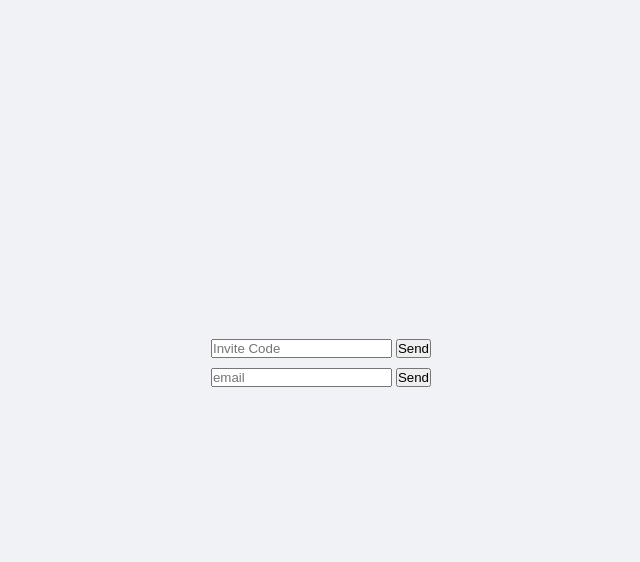
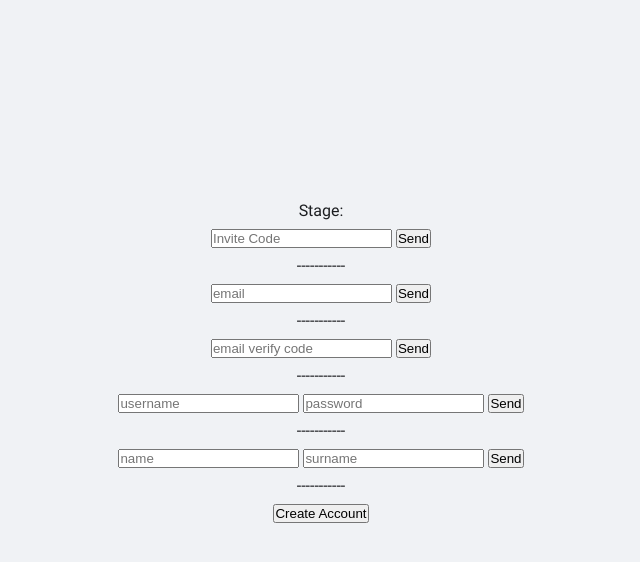
Before and after one commit to kevin5806/KS-Debt, a Node server app: page /register in a window 1280 px wide. Shown: the part 74-636 px from the top of the page, without its empty margins (319-959 px from the left). Run offline with Node 20, Linux system fonts and the light colour scheme; some libraries are stand-ins or nearby versions.

Commit message:
registration back-end finished

```diff
--- a/app.js
+++ b/app.js
@@ -7,6 +7,8 @@
 
 const dotenv = require('dotenv'); dotenv.config();
 const helmet = require('helmet');
+
+const cookieParser = require('cookie-parser');
 
 //COSTANTI APP
 
@@ -24,6 +26,9 @@
 const sessionKEY = process.env.SESSION_KEY;
 
 // ######### Impostazioni AppExpress ##############
+
+// MiddleWare gestione cookie
+app.use(cookieParser());
 
 // Impostazione Cartella di default di EJS, set del renderer
 app.set('view engine', 'ejs');
--- a/package.json
+++ b/package.json
@@ -15,6 +15,7 @@
   "dependencies": {
     "bcrypt": "^5.1.0",
     "connect-mongo": "^5.0.0",
+    "cookie-parser": "^1.4.6",
     "dotenv": "^16.0.3",
     "ejs": "^3.1.8",
     "express": "^4.18.2",
--- a/routes/edit/data.js
+++ b/routes/edit/data.js
@@ -93,8 +93,7 @@
 
                         action: 2, //add action
                         sumSaved: sum, //valore del totale al savataggio
-                        sumVariation: sum, //valore di input al savataggio
-                        date: new Date()
+                        sumVariation: sum //valore di input al savataggio
 
                     })
                 )
--- a/routes/login.js
+++ b/routes/login.js
@@ -57,10 +57,12 @@
 
         // Salvataggio dei LOG riguardo il login
         await new LOG({
+
             userID: userData._id,
+
             client: req.headers['user-agent'],
-            date: new Date(),
             ip: req.headers['x-client-ip']
+
         }).save();
 
         // Reinderizzamento all Dashboard
--- a/routes/new/data.js
+++ b/routes/new/data.js
@@ -58,8 +58,7 @@
             history: [{
 
                 action: 3,
-                sumSaved: sum,
-                date: new Date(),
+                sumSaved: sum
 
             }]
 
--- a/routes/new/invite.js
+++ b/routes/new/invite.js
@@ -28,9 +28,7 @@
         await new Invite({
 
             code: code,
-            creatorID: sessionUID,
-            valid: true,
-            date: new Date()
+            creatorID: sessionUID
 
         }).save();
 
--- a/routes/register.js
+++ b/routes/register.js
@@ -19,15 +19,9 @@
     //error = 2 > Codice di invito non presente sul database
     //error = 3 > Codice di invito già usato
     //error = 4> User gia in uso
-    res.render('register', { error: req.query.error, InviteCode: req.query.InviteCode, publicCode: req.query.publicCode });
+    res.render('register', { error: req.query.error, InviteCode: req.query.InviteCode, stage: req.query.stage });
 
 })
-
-function CODE6() {
-
-    return Math.floor(100000 + Math.random() * 900000); // Genera un numero casuale compreso tra 100000 e 999999
-
-}
 
 // lo stage precedente inizializza lo stage sucessivo in modo da evitare cambi di dati
 
@@ -37,7 +31,7 @@
         const inviteCode = req.body.inviteCode;
 
         // Verifica della validità degli input
-        if (!inviteCode || typeof inviteCode !== "string" || !uuid.validate(inviteCode)) return res.redirect('/register?error='); //set errror
+        if (!inviteCode || typeof inviteCode !== "string" || !uuid.validate(inviteCode)) return res.redirect('/register?error=1'); //set errror
 
         // Verifica che il codice esista e che non sia già stato usato
         const inviteData = await Invite.findOne({ inviteCode });
@@ -48,20 +42,23 @@
         // Se "valid" è falso restituisce un errore
         if (!inviteData.valid) return res.redirect('/register?error='); //set errror
 
-        const publicCode = uuid.v4();
-        const privateCode = uuid.v4();
+        const key = uuid.v4();
+
+        res.cookie('registerKey', key, {
+            maxAge: 1000 * 3600, // 1 ora
+            httpOnly: true
+        })
 
         await new Register({
 
+            inviteID: inviteData._id,
             stage: 1,
-            publicCode, privateCode
+            key
 
         }).save();
 
-        req.session.register = { privateCode }
-
-        // Ritorno al login
-        res.redirect(`/register?publicCode=${publicCode}`);
+         // Reindirizza passando il prossimo stage
+        res.redirect('/register?stage=1');
 
     } catch (err) {
 
@@ -74,14 +71,18 @@
     try {
 
         const email = req.body.email;
-        const publicCode = req.body.publicCode;
-
-        const privateCode = req.session.register.privateCode;
 
         // Verifica della validità degli input
-        if (!email || typeof email !== "string") return res.redirect(`/register?publicCode=${publicCode}&error=1`); //set errror
+        if (!email || typeof email !== "string") return res.redirect('/register?error=1'); //set errror
 
-        const registerData = await Register.findOne({ privateCode: privateCode, publicCode: publicCode });
+        // Verifica della presenza del user sul database
+        const userData = await User.findOne({ email });
+
+        // Se l'user esiste già restituisce un errore
+        if (userData) return res.redirect('/register?error=');
+
+        // Ricerca dati con la chiave
+        const registerData = await Register.findOne({ key: req.cookies.registerKey });
 
         // Verifica se il documento con i codici è stato trovato
         if (!registerData) return res.redirect('/register?error=2'); //set errror
@@ -89,21 +90,23 @@
         // Verifica se lo stage è quello corretto
         if (!registerData.stage === 1) return res.redirect('/register?error=3'); //set errror
 
-        const IDcode = uuid.v4();
+        // Genera codice a 6 cifre
         const code = Math.floor(100000 + Math.random() * 900000);
 
-        await new EmailVerify({
+        // Crea un nuovo documento
+        const emailVerify = new EmailVerify({
+            date: new Date(),
+            code,
+            email
+        })
 
-            date: new Date(),
-            code, IDcode, email
+        // Salvo il documento di verifica email
+        await emailVerify.save();
 
-        }).save();
+        // Dopo il salvataggio l'ID è accessibile
+        registerData.emailVerifyID = emailVerify._id;
 
-        registerData.emailVerifyIDcode = IDcode;
-
-        await registerData.save();
-
-        // Send Email
+        // Render del Email
         const url = `${req.protocol}://${req.get('host')}`
         const html = await ejs.renderFile('modules/email/emailVerify.ejs', { url, code });
 
@@ -119,10 +122,11 @@
         // Invia la mail
         await EmailTransport.sendMail(mail);
 
+        // Se tutto è corretto salvataggio dei dati email
+        await registerData.save();
 
-
-        // Ritorno al login
-        res.redirect(`/register?publicCode=${publicCode}`);
+        // Reindirizza passando il prossimo stage
+        res.redirect('/register?stage=1.5');
 
     } catch (err) {
 
@@ -130,6 +134,191 @@
 
     }
 })
+
+router.post('/email/verify', async (req, res) => {
+    try {
+
+        const code = req.body.code;
+
+        // Verifica della validità degli input
+        if (!code || typeof code !== "string") return res.redirect('/register?error='); //set errror
+
+        // Ricerca dati con la chiave
+        const registerData = await Register.findOne({ key: req.cookies.registerKey });
+
+        // Verifica se il documento con i codici è stato trovato
+        if (!registerData) return res.redirect('/register?error='); //set errror
+
+        // Verifica se lo stage è quello corretto
+        if (!registerData.stage === 1) return res.redirect('/register?error='); //set errror
+
+        // Ricerca del documento di verifica per id
+        const verifyData = await EmailVerify.findById(registerData.emailVerifyID);
+
+        // Verifica della validità del codice inserito
+        if (verifyData.code !== code) return res.redirect('/register?error='); //set errror
+
+        // Aggiunta/aggiornamento dei dati
+        registerData.email = verifyData.email;
+        registerData.stage = 2;
+
+        // Se tutto è corretto salvataggio dei dati email
+        await registerData.save();
+
+        // Elimina il codice di verifica
+        verifyData.deleteOne();
+
+        // Reindirizza passando il prossimo stage
+        res.redirect('/register?stage=2');
+
+    } catch (err) {
+
+        res.status(500).render('error', {error: err, status: 500, message: 'Server Error'});
+
+    }
+})
+
+router.post('/account', async (req, res) => {
+    try {
+
+        // Estrae i dati dalla richiesta
+        const user = req.body.user;
+        const password = req.body.password;
+
+        // Verifica della validità degli input
+        if (!user || !password
+
+            || typeof user !== "string"
+            || typeof password !== "string"
+
+        ) return res.redirect('/register?error=');
+
+        // Ricerca dati con la chiave
+        const registerData = await Register.findOne({ key: req.cookies.registerKey });
+
+        // Verifica se il documento con i codici è stato trovato
+        if (!registerData) return res.redirect('/register?error='); //set errror
+
+        // Verifica se lo stage è quello corretto
+        if (!registerData.stage === 2) return res.redirect('/register?error='); //set errror
+
+        // Verifica della presenza del user sul database
+        const userData = await User.findOne({ user });
+
+        // Se l'user esiste già restituisce un errore
+        if (userData) return res.redirect('/register?error=');
+
+        // Hashing della password
+        const hashPw = await bcrypt.hash(password, 10);
+
+        // Aggiunta nuovi dati alla registrazione
+        registerData.user = user;
+        registerData.password = hashPw;
+        registerData.stage = 3;
+
+        // Se tutto è corretto salvataggio dei dati email
+        await registerData.save();
+
+        // Reindirizza passando il prossimo stage
+        res.redirect('/register?stage=3');
+
+    } catch (err) {
+
+        res.status(500).render('error', {error: false, status: 500, message: 'Server Error'});
+
+    }
+})
+
+router.post('/person', async (req, res) => {
+    try {
+
+        // Estrae i dati dalla richiesta
+        const name = req.body.name;
+        const surname = req.body.surname;
+
+        // Verifica della validità degli input
+        if (!name || !surname
+
+            || typeof name !== "string"
+            || typeof surname !== "string"
+
+        ) return res.redirect('/register?error=');
+
+        // Ricerca dati con la chiave
+        const registerData = await Register.findOne({ key: req.cookies.registerKey });
+
+        // Verifica se il documento con i codici è stato trovato
+        if (!registerData) return res.redirect('/register?error='); //set errror
+
+        // Verifica se lo stage è quello corretto
+        if (!registerData.stage === 3) return res.redirect('/register?error='); //set errror
+
+
+        // Aggiunta nuovi dati alla registrazione
+        registerData.name = name;
+        registerData.surname = surname;
+        registerData.stage = 4;
+
+        // Se tutto è corretto salvataggio dei dati email
+        await registerData.save();
+
+        // Reindirizza passando il prossimo stage
+        res.redirect('/register?stage=4');
+
+    } catch (err) {
+
+        res.status(500).render('error', {error: false, status: 500, message: 'Server Error'});
+
+    }
+})
+
+router.post('/save', async (req, res) => {
+    try {
+
+        // Ricerca dati con la chiave
+        const registerData = await Register.findOne({ key: req.cookies.registerKey });
+
+        // Verifica se il documento con i codici è stato trovato
+        if (!registerData) return res.redirect('/register?error='); //set errror
+
+        // Verifica se lo stage è quello corretto
+        if (!registerData.stage === 4) return res.redirect('/register?error='); //set errror
+
+        // Estrazione dati
+        const { inviteID, email, user, password, name, surname } = registerData;
+
+
+        // Savataggio del user sul database
+        await new User({
+
+            inviteID,
+
+            email,
+
+            user,
+            password,
+
+            name,
+            surname,
+
+        }).save();
+
+        // Cancella i dati di registrazione
+        registerData.deleteOne();
+
+        // Rende l'invito non più valido
+        await Invite.findByIdAndUpdate(inviteID, { valid: false });
+
+        // Ritorno al login
+        res.redirect('/login');
+
+    } catch (err) {
+
+        res.status(500).render('error', {error: false, status: 500, message: 'Server Error'});
+
+    }
+})
+
 
 router.post('/ex', async (req, res) => {
     try {
@@ -172,12 +361,13 @@
 
         // Savataggio del user sul database
         await new User({
+
             inviteID: codeData._id,
             name: name,
             surname: surname,
             user: user,
-            password: hashPw,
-            ban: false
+            password: hashPw
+
         }).save();
 
         // Se la registrazione è stata salvata correttamente, salva l'invito come usato
--- a/views/register.ejs
+++ b/views/register.ejs
@@ -36,6 +36,8 @@
 
 <main id="main" style="flex-direction: column; row-gap: 10px;">
 
+    <h5>Stage: <%= stage %></h5>
+
     <form action="/register" method="post">
 
         <input name="inviteCode" type="text" placeholder="Invite Code">
@@ -44,12 +46,53 @@
 
     </form>
 
-    <form action="/register/email?<%= publicCode %>" method="post">
+    <p>-----------</p>
 
-        <input class="none" value="<%= publicCode %>" name="publicCode" type="text">
+    <form action="/register/email" method="post">
+
         <input name="email" type="text" placeholder="email">
 
         <button type="submit">Send</button>
+
+    </form>
+
+    <p>-----------</p>
+
+    <form action="/register/email/verify" method="post">
+
+        <input name="code" type="text" placeholder="email verify code">
+
+        <button type="submit">Send</button>
+
+    </form>
+
+    <p>-----------</p>
+
+    <form action="/register/account" method="post">
+
+        <input name="user" type="text" placeholder="username">
+        <input name="password" type="password" placeholder="password">
+
+        <button type="submit">Send</button>
+
+    </form>
+
+    <p>-----------</p>
+
+    <form action="/register/person" method="post">
+
+        <input name="name" type="text" placeholder="name">
+        <input name="surname" type="text" placeholder="surname">
+
+        <button type="submit">Send</button>
+
+    </form>
+
+    <p>-----------</p>
+
+    <form action="/register/save" method="post">
+
+        <button type="submit">Create Account</button>
 
     </form>
 
```
Also changed, not shown: modules/database/models.js (+35 -26 lines), 1 other file.
